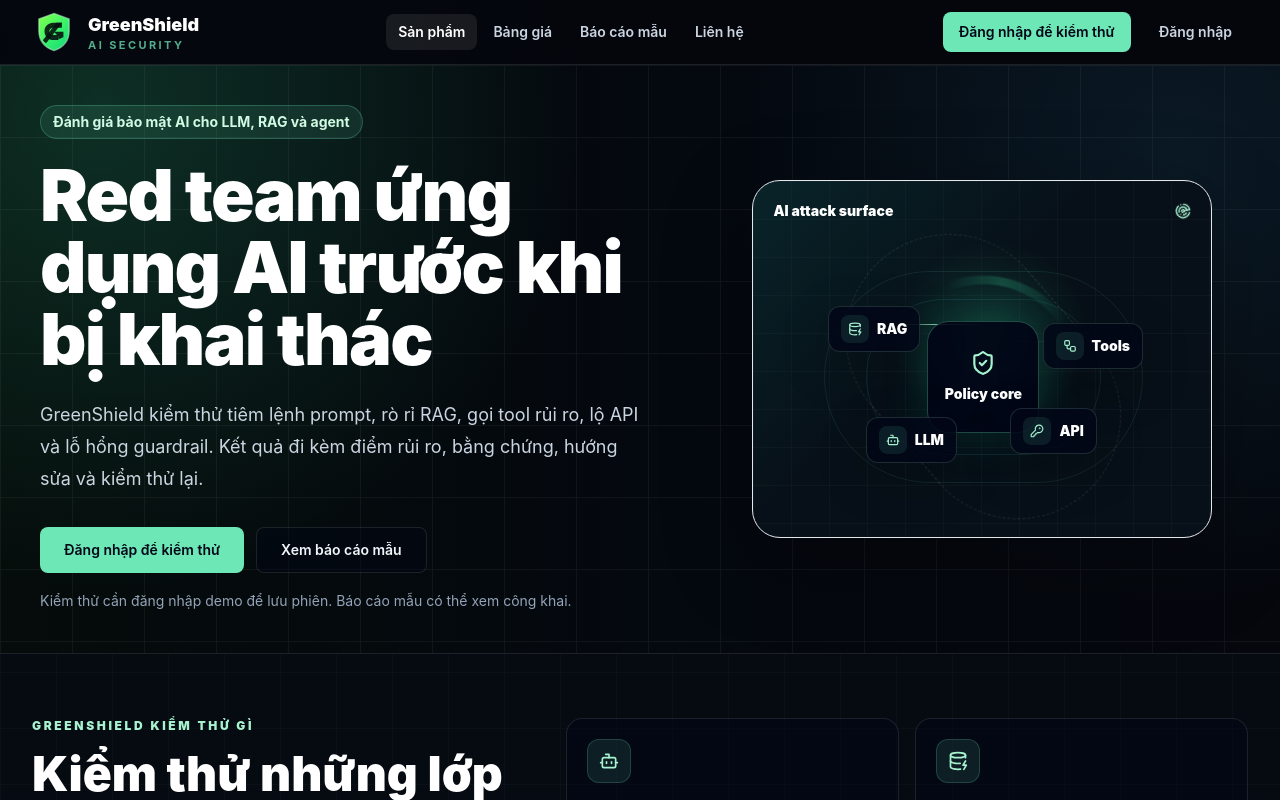
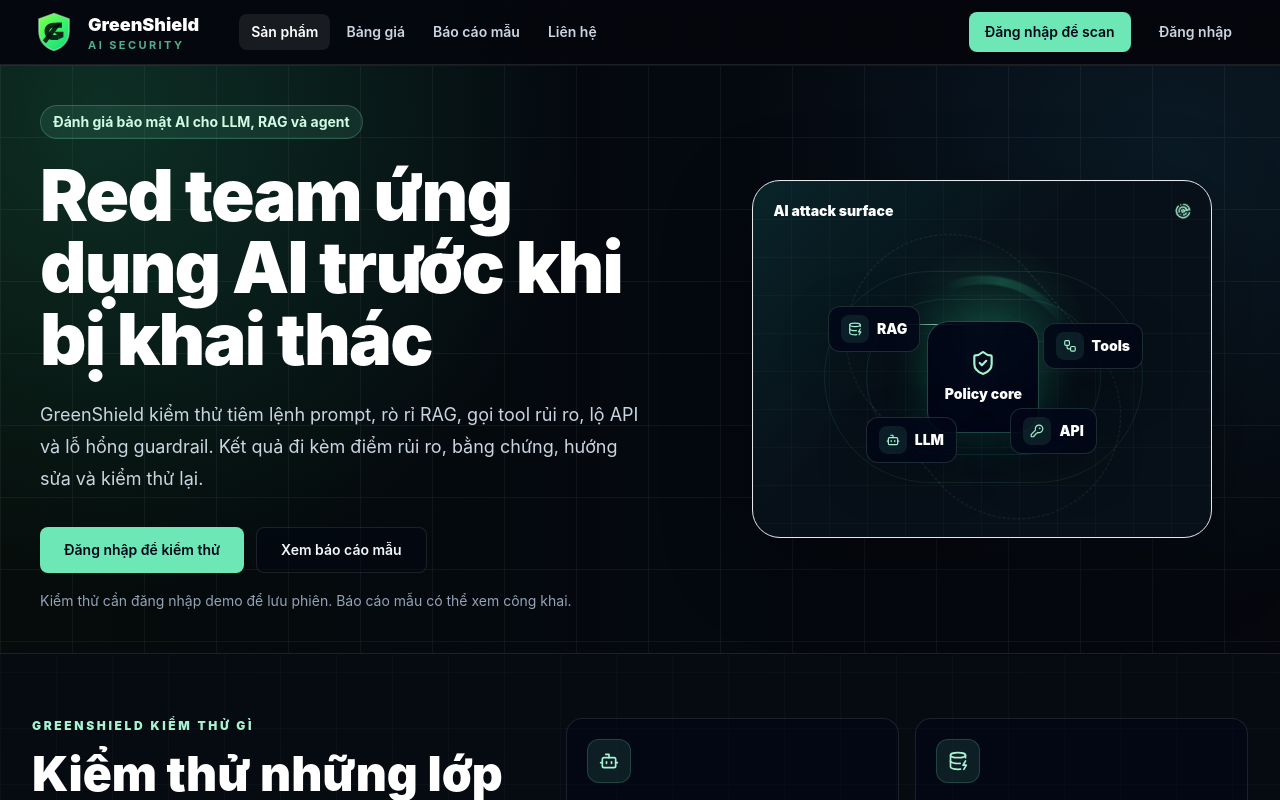
Before and after one commit to BlueCloudK/GreenShield, a React (Vite) app: page / in a window 1280 px wide. Shown: the top 800 px of the page. Built offline with nearby package versions, Linux system fonts and the light colour scheme.

Commit message:
Tune header alignment and dev-friendly labels

```diff
--- a/src/components/layout/Header.jsx
+++ b/src/components/layout/Header.jsx
@@ -19,7 +19,7 @@
   const { isAuthenticated, user, logout } = useAuth();
   const scanRoute = isAuthenticated ? "/scan/new" : "/login";
   const scanState = isAuthenticated ? undefined : { from: { pathname: "/scan/new" } };
-  const primaryActionLabel = isAuthenticated ? "Tạo phiên kiểm thử" : "Đăng nhập để kiểm thử";
+  const primaryActionLabel = isAuthenticated ? "Tạo scan mới" : "Đăng nhập để scan";
 
   function isActiveRoute(to) {
     if (to === "/") return location.pathname === "/";
@@ -52,7 +52,7 @@
           <GreenShieldLogo showWordmark />
         </Link>
 
-        <nav className="hidden min-w-0 flex-1 items-center justify-center gap-1 lg:flex">
+        <nav className="hidden min-w-0 items-center gap-1 lg:ml-6 lg:flex">
           {navItems.map((item) => (
             <Link
               aria-current={isActiveRoute(item.to) ? "page" : undefined}
@@ -73,7 +73,7 @@
           {user ? (
             <>
               <Button to="/dashboard" variant="secondary">
-                Bảng điều khiển
+                Dashboard
               </Button>
               <Button onClick={handleLogout} variant="ghost">
                 Đăng xuất
@@ -120,7 +120,7 @@
             {user ? (
               <>
                 <Button className="w-full" onClick={() => setMenuOpen(false)} to="/dashboard" variant="secondary">
-                  Bảng điều khiển
+                  Dashboard
                 </Button>
                 <Button className="w-full" onClick={handleLogout} variant="ghost">
                   Đăng xuất
--- a/src/pages/DashboardPage.jsx
+++ b/src/pages/DashboardPage.jsx
@@ -21,13 +21,13 @@
     <section className="mx-auto max-w-7xl px-4 py-14 sm:px-6 lg:px-8">
       <div className="flex flex-col justify-between gap-5 lg:flex-row lg:items-end">
         <SectionHeader
-          kicker="Bảng điều khiển"
+          kicker="Dashboard"
           title="Phiên kiểm thử bảo mật AI"
           description="Tạo phiên kiểm thử, xem điểm rủi ro, đọc bằng chứng khai thác và theo dõi kiểm thử lại sau khi sửa."
         />
         <Button className="w-fit" to="/scan/new">
           <ScanLine size={17} aria-hidden="true" />
-          Tạo phiên kiểm thử
+          Tạo scan mới
         </Button>
       </div>
 
```
